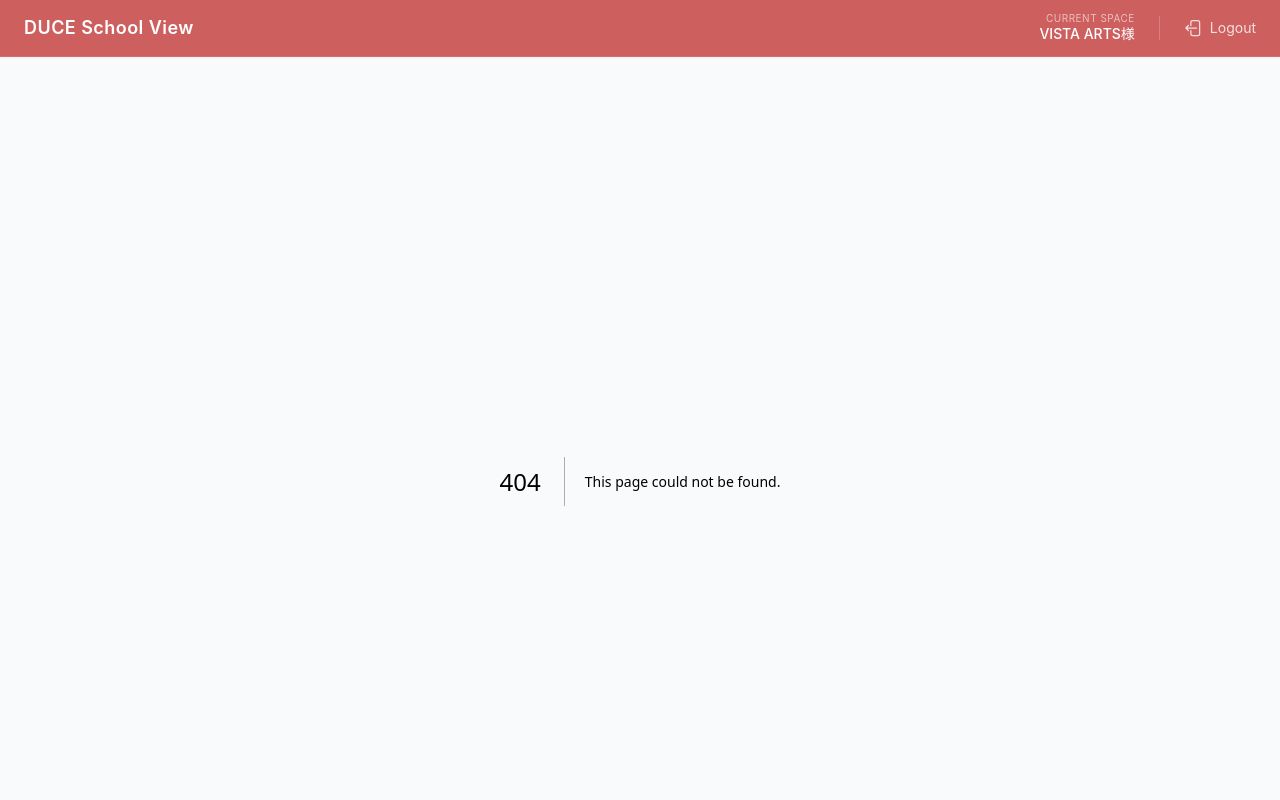
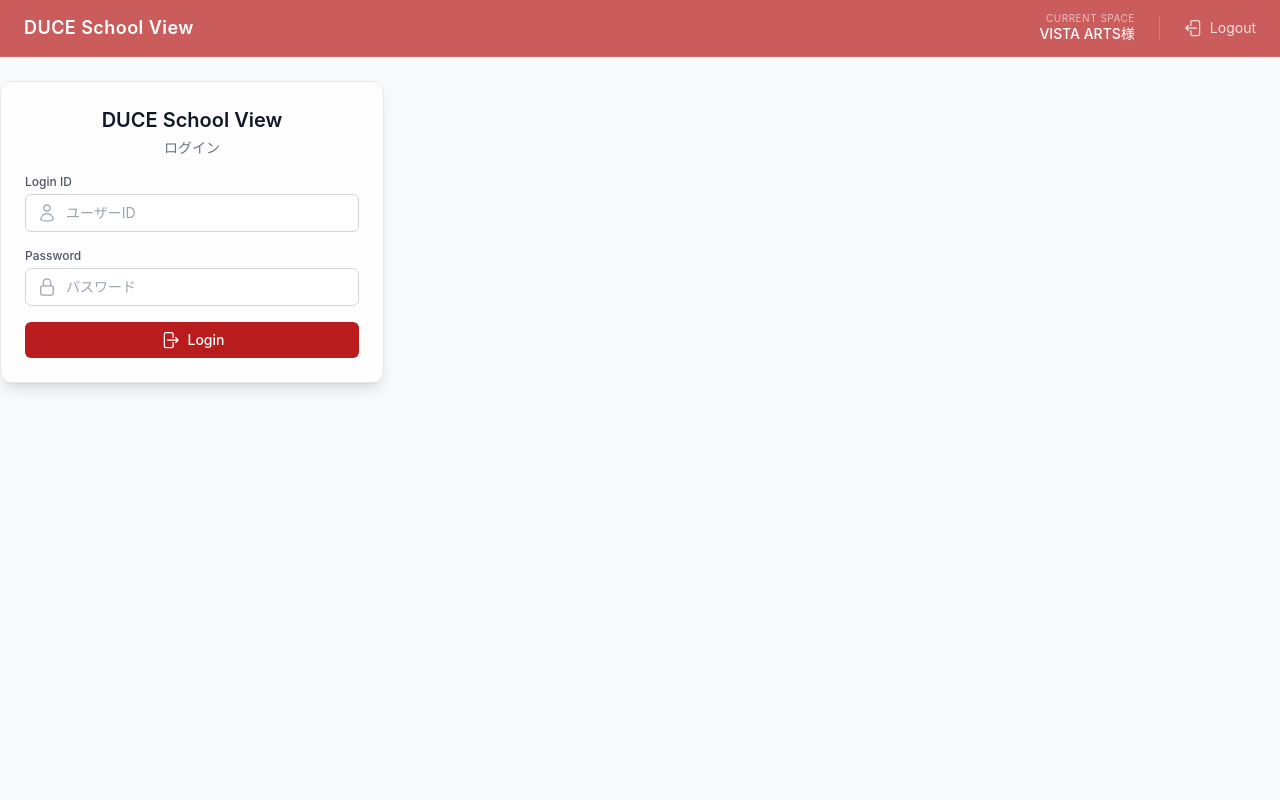
Before and after one commit to vista-kim-jinhong/duce_school_view, a Next.js app: page /login in a window 1280 px wide. Before the commit this address had no page. Shown: the top 800 px of the page. Built offline with nearby package versions, Linux system fonts and the light colour scheme.

Commit message:
master - temp

```diff
--- /dev/null
+++ b/src/app/(school-view)/login/_components/index.tsx
@@ -0,0 +1,74 @@
+"use client";
+
+import {
+  UserIcon,
+  LockClosedIcon,
+  ArrowRightStartOnRectangleIcon,
+} from "@heroicons/react/24/outline";
+
+/**
+ * Login Box Component
+ */
+export default function LoginBox() {
+  return (
+    <div className="w-full max-w-sm rounded-xl bg-white/80 backdrop-blur-md shadow-lg border border-gray-200">
+      {/* Header */}
+      <div className="px-6 pt-6 pb-4 text-center">
+        <h1 className="text-xl font-semibold text-gray-900">
+          DUCE School View
+        </h1>
+        <p className="mt-1 text-sm text-gray-500">ログイン</p>
+      </div>
+
+      {/* Form */}
+      <div className="px-6 pb-6 space-y-4">
+        {/* User ID */}
+        <div>
+          <label className="block text-xs font-medium text-gray-600 mb-1">
+            Login ID
+          </label>
+          <div className="relative">
+            <UserIcon className="pointer-events-none absolute left-3 top-1/2 h-5 w-5 -translate-y-1/2 text-gray-400" />
+            <input
+              type="text"
+              placeholder="ユーザーID"
+              className="w-full rounded-md border border-gray-300 bg-white pl-10 pr-3 py-2 text-sm
+                         focus:border-red-500 focus:ring-2 focus:ring-red-200 outline-none"
+            />
+          </div>
+        </div>
+
+        {/* Password */}
+        <div>
+          <label className="block text-xs font-medium text-gray-600 mb-1">
+            Password
+          </label>
+          <div className="relative">
+            <LockClosedIcon className="pointer-events-none absolute left-3 top-1/2 h-5 w-5 -translate-y-1/2 text-gray-400" />
+            <input
+              type="password"
+              placeholder="パスワード"
+              className="w-full rounded-md border border-gray-300 bg-white pl-10 pr-3 py-2 text-sm
+                         focus:border-red-500 focus:ring-2 focus:ring-red-200 outline-none"
+            />
+          </div>
+        </div>
+
+        {/* Login Button */}
+        <button
+          type="button"
+          className="mt-2 w-full flex items-center justify-center gap-2 rounded-md
+                     bg-red-700 text-white py-2 text-sm font-medium
+                     hover:bg-red-800 transition"
+          onClick={() => {
+            // TODO: ログイン処理
+            location.href = "/main";
+          }}
+        >
+          <ArrowRightStartOnRectangleIcon className="h-5 w-5" />
+          Login
+        </button>
+      </div>
+    </div>
+  );
+}
--- /dev/null
+++ b/src/app/(school-view)/login/page.tsx
@@ -0,0 +1,10 @@
+import ParentViewComponent from "./_components";
+
+/**
+ * Server side Page Component
+ * @description ログインページのサーバーサイドコンポーネント
+ * @returns JSX.Element
+ */
+export default function Page() {
+  return <ParentViewComponent />;
+}
```
Also changed, not shown: src/app/(school-view)/login/_hooks/index.ts (added).
